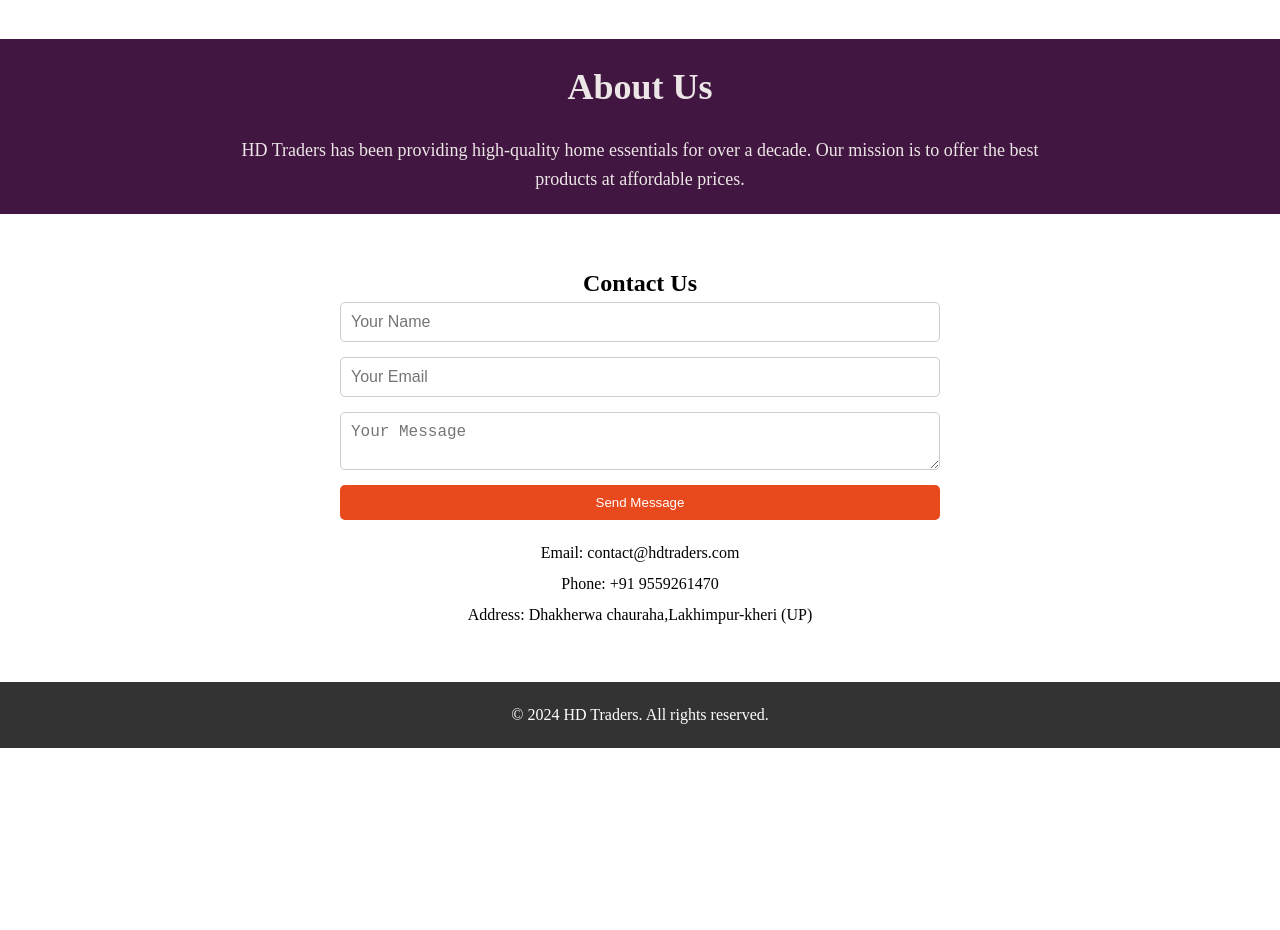
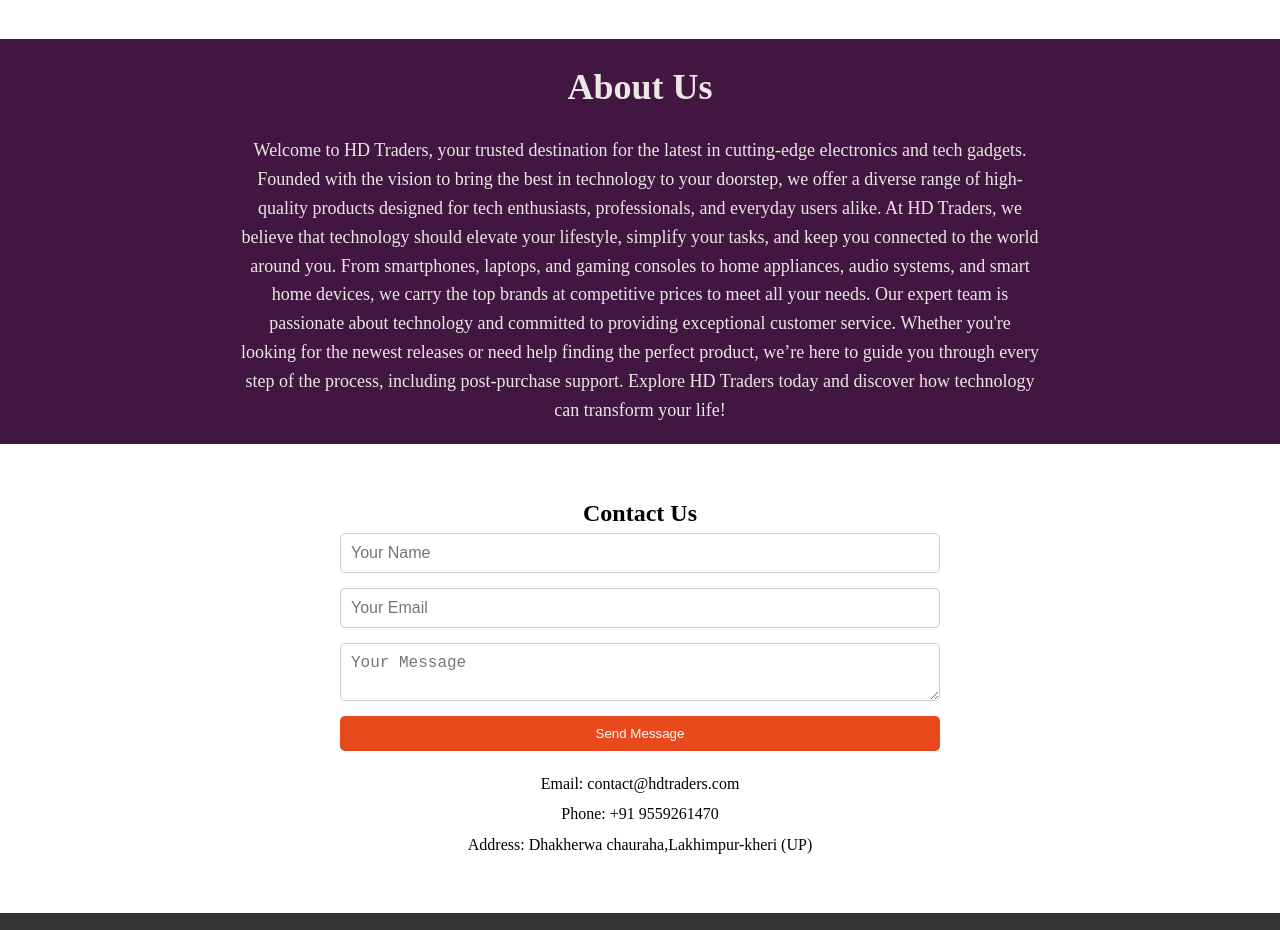
Before and after one commit to iabhaykaran/Hd-traders, a plain HTML site: page index.html in a window 1280 px wide. Shown: the part 1460-2390 px from the top of the page. Before the commit the page ends 2208 px from the top, so only its background shows below. Drawn offline with Linux system fonts and the light colour scheme.

Commit message:
Update index.html

```diff
--- a/index.html
+++ b/index.html
@@ -79,7 +79,13 @@
     <!-- About Us -->
     <section id="about" class="about-us">
         <h2>About Us</h2>
-        <p>HD Traders has been providing high-quality home essentials for over a decade. Our mission is to offer the best products at affordable prices.</p>
+        <p>Welcome to HD Traders, your trusted destination for the latest in cutting-edge electronics and tech gadgets. Founded with the vision to bring the best in technology to your doorstep, we offer a diverse range of high-quality products designed for tech enthusiasts, professionals, and everyday users alike.
+
+At HD Traders, we believe that technology should elevate your lifestyle, simplify your tasks, and keep you connected to the world around you. From smartphones, laptops, and gaming consoles to home appliances, audio systems, and smart home devices, we carry the top brands at competitive prices to meet all your needs.
+
+Our expert team is passionate about technology and committed to providing exceptional customer service. Whether you're looking for the newest releases or need help finding the perfect product, we’re here to guide you through every step of the process, including post-purchase support.
+
+Explore HD Traders today and discover how technology can transform your life!</p>
     </section>
 
     <!-- Contact Us -->
```
